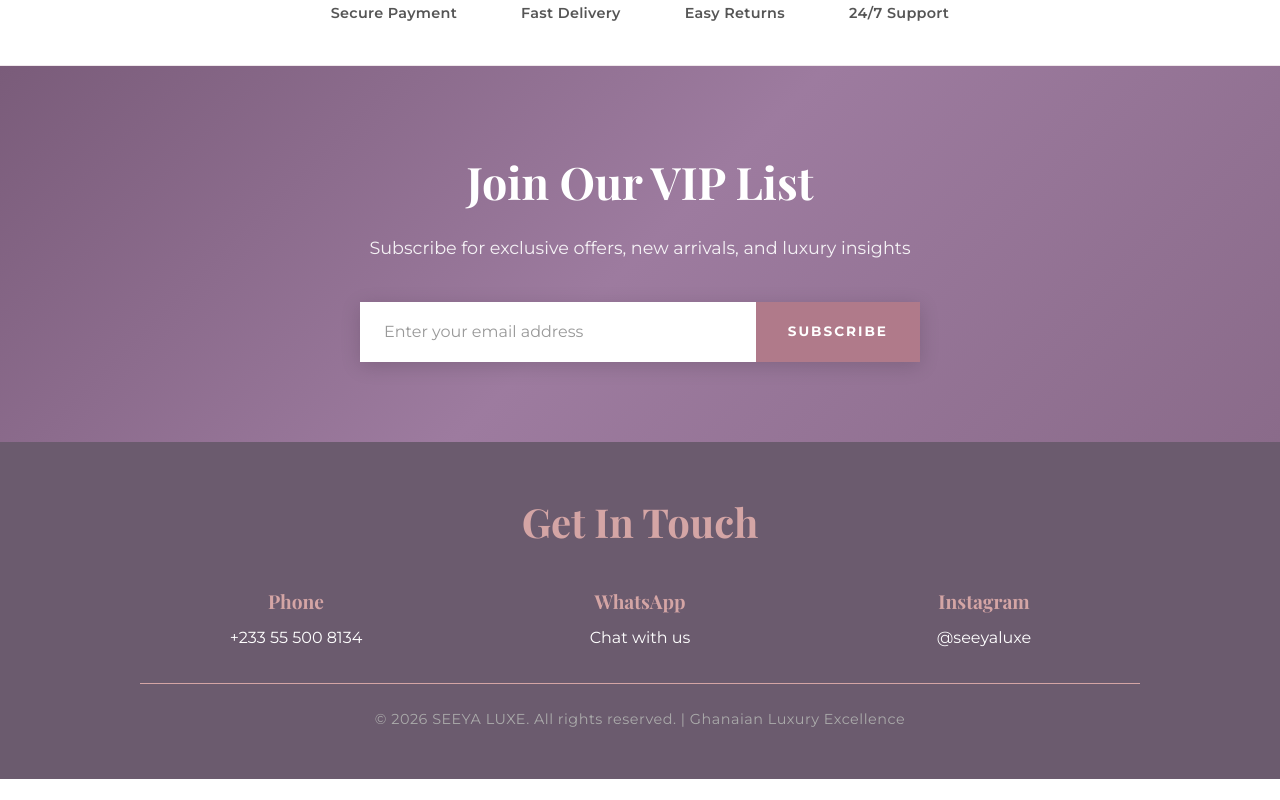
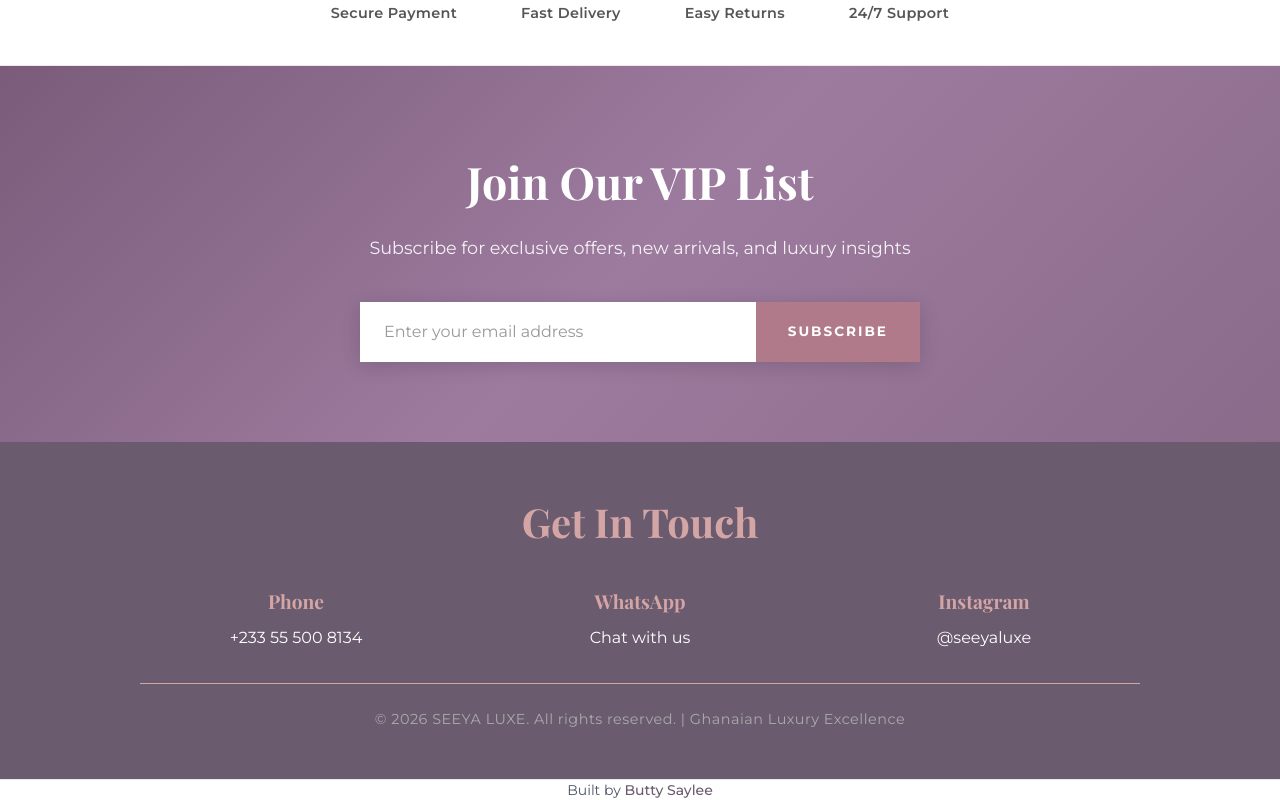
Before and after one commit to ButtySaylee/seeyaluxe-ecommerce, a Next.js app: page / in a window 1280 px wide. Shown: the part 11175-11975 px from the top of the page. Before the commit the page ends 11954 px from the top, so only its background shows below. Built offline with nearby package versions, Linux system fonts and the light colour scheme; no server answers; the database is empty.

Commit message:
Added developer profile link

```diff
--- a/app/layout.tsx
+++ b/app/layout.tsx
@@ -59,7 +59,25 @@
       <head>
         <link rel="stylesheet" href="https://cdnjs.cloudflare.com/ajax/libs/font-awesome/6.4.0/css/all.min.css" />
       </head>
-      <body><ScrollToTop /><ServiceWorkerRegistration /><InstallPrompt />{children}</body>
+      <body>
+        <ScrollToTop />
+        <ServiceWorkerRegistration />
+        <InstallPrompt />
+        {children}
+        <footer className="w-full py-4 text-center border-t border-gray-200 mt-8">
+          <p className="text-sm text-gray-600">
+            Built by{' '}
+            <a
+              href="https://butty-portfolio.vercel.app/"
+              target="_blank"
+              rel="noopener noreferrer"
+              className="text-[#6b5b6e] hover:text-[#5a4a5d] font-medium transition-colors duration-200"
+            >
+              Butty Saylee
+            </a>
+          </p>
+        </footer>
+      </body>
     </html>
   );
 }
```
